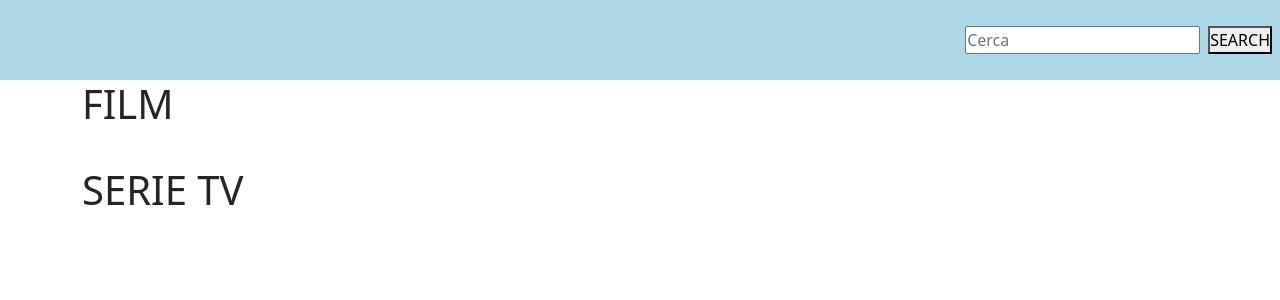
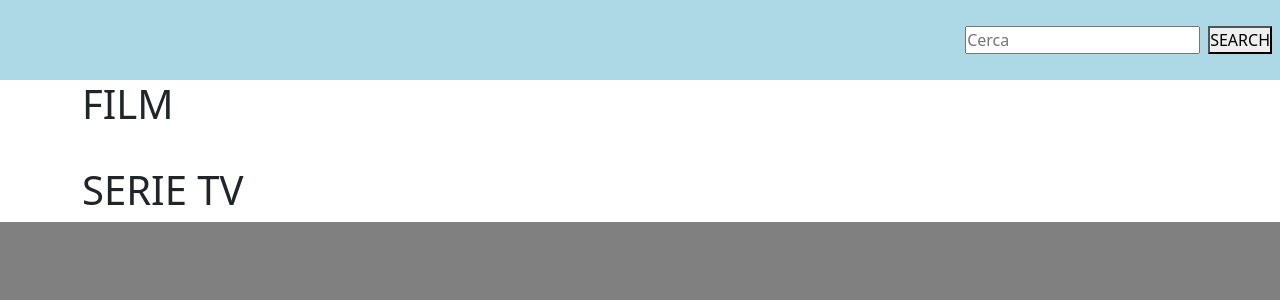
Before and after one commit to TeoFanta99/vite-boolflix, a Vue app: page / in a window 1280 px wide. Shown: the top 300 px of the page. Built offline with nearby package versions, Linux system fonts and the light colour scheme.

Commit message:
add css bg grey

```diff
--- a/src/styles/general.scss
+++ b/src/styles/general.scss
@@ -3,3 +3,7 @@
     padding: 0;
     box-sizing: border-box;
 }
+
+html {
+    background-color: grey;
+}
```
